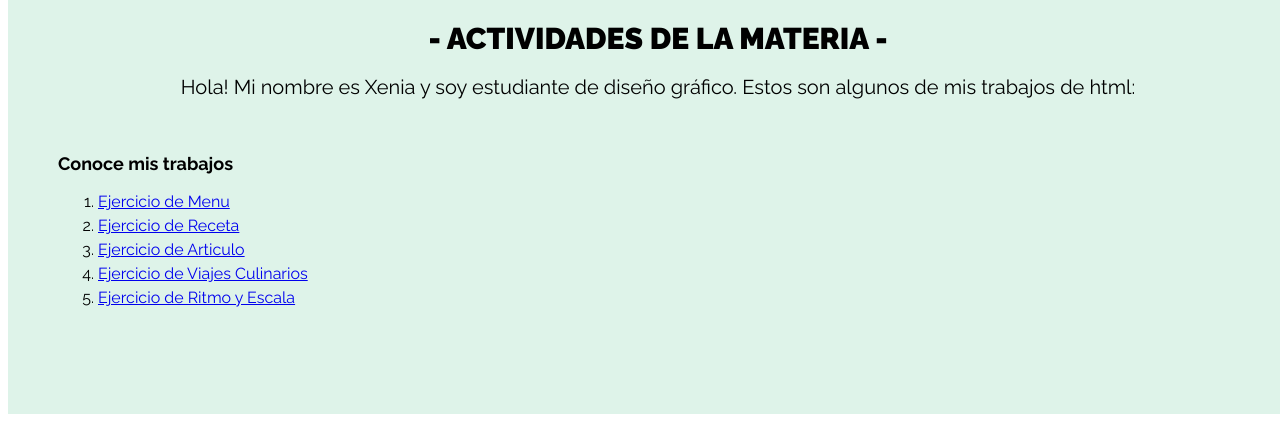
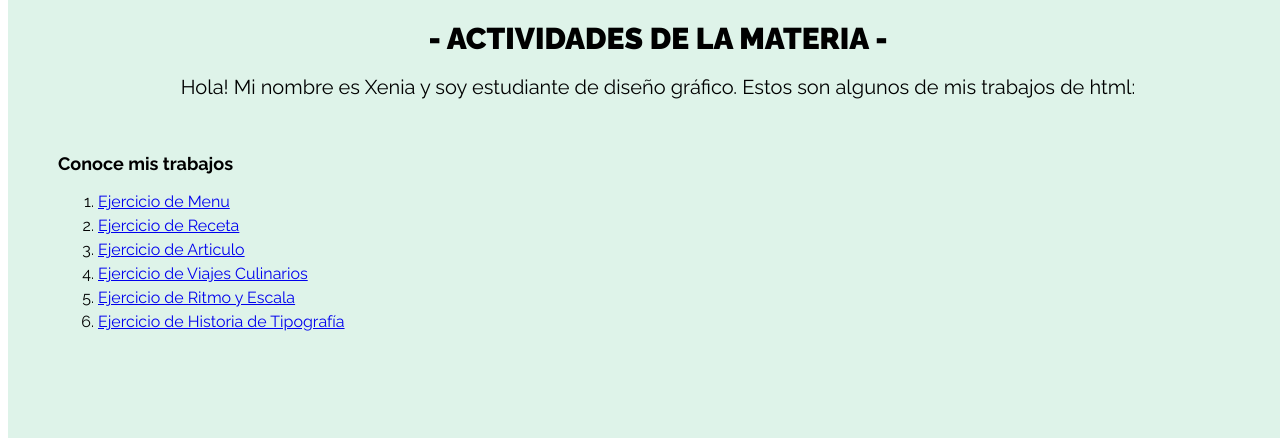
Before and after one commit to xeniald/xeniasweb, a plain HTML site: page index.html in a window 1280 px wide. Shown: the part 980-1426 px from the top of the page. Before the commit the page ends 1402 px from the top, so only its background shows below. Drawn offline with Linux system fonts and the light colour scheme; a web font is replaced by a local one.

Commit message:
Update index.html

```diff
--- a/index.html
+++ b/index.html
@@ -61,6 +61,7 @@
         <li><a href="tortugitas web/tortuml.html">Ejercicio de Articulo</a></li>
         <li><a href="viaje culinario/viajes-culinarios.html">Ejercicio de Viajes Culinarios</a></li>
         <li><a href="tortu grid/gridtortu.html">Ejercicio de Ritmo y Escala</a></li>
+        <li><a href="historia de tipografia/historia.html">Ejercicio de Historia de Tipografía</a></li>
       </ol>
       <br>
       <br>
```
